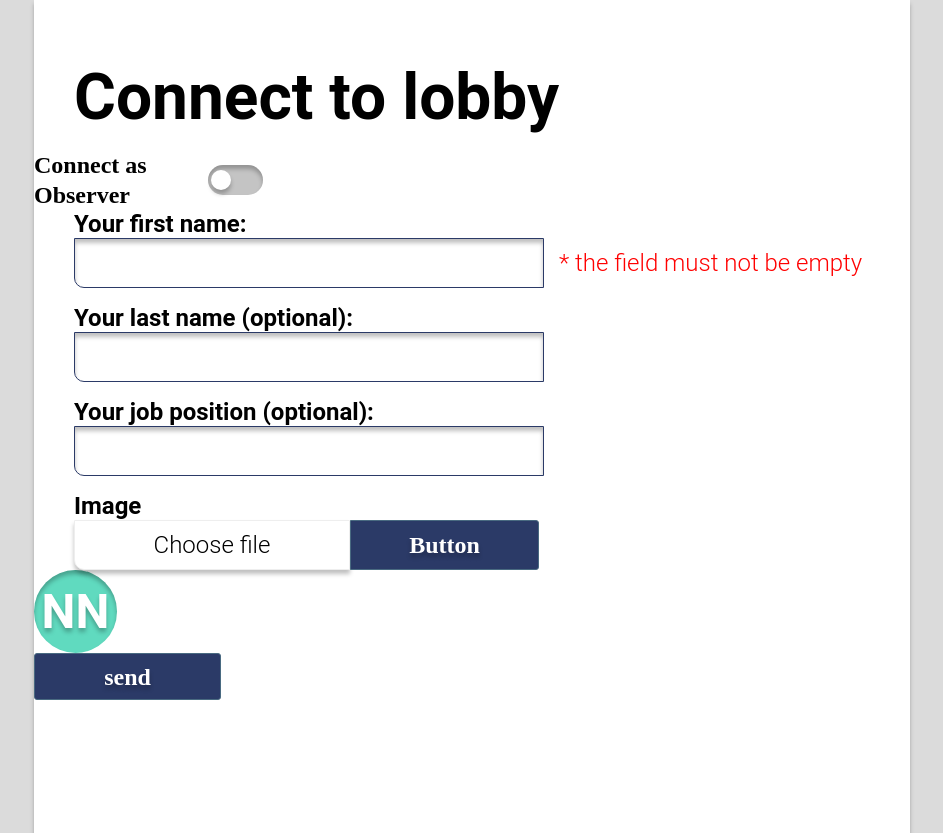
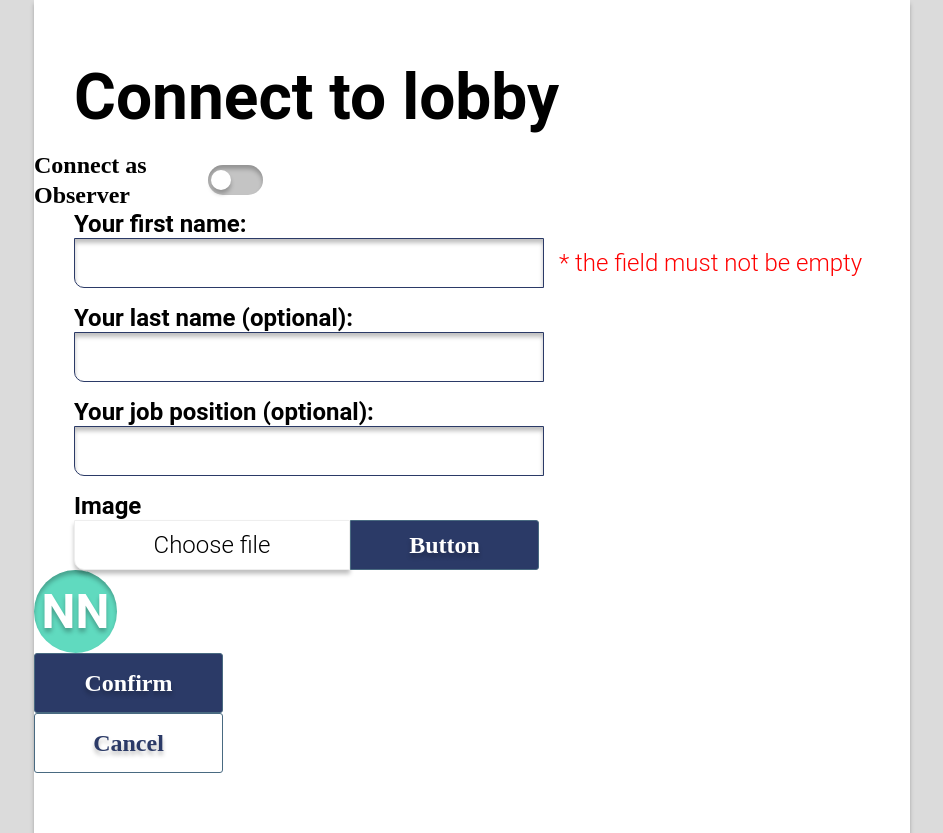
Before and after one commit to blohamen/pointing-poker, a React (Create React App) app in the folder client/: page / in a window 1280 px wide. Shown: the whole page, without its empty margins (168-1111 px from the left). Built offline with nearby package versions, Linux system fonts and the light colour scheme.

Commit message:
fix: fix button component

```diff
--- a/client/src/components/Button/Button.tsx
+++ b/client/src/components/Button/Button.tsx
@@ -6,17 +6,20 @@ interface IButtonProps {
     value: string
     size: 'large' | 'medium' | 'small'
     theme: 'dark' | 'light'
+
 }
 
 
 
 export default function Button(props: IButtonProps): JSX.Element {
     const clasName = `button button__${props.size} button__${props.theme}`
+
     return(
         <input
             className={clasName}
             type="submit"
             value={props.value}
+
         />
     )
 }
--- a/client/src/components/ConnectToLobby/ConnectToLobby.tsx
+++ b/client/src/components/ConnectToLobby/ConnectToLobby.tsx
@@ -81,10 +81,15 @@ export default function ConnectToLobby(): JSX.Element {
                 />
 
                 <Button
-                    value="send"
-                    size="small"
+                    value="Confirm"
+                    size="medium"
                     theme="dark"
+                />
 
+                <Button
+                    value="Cancel"
+                    size="medium"
+                    theme="light"
                 />
             </div>
         </div>
```
